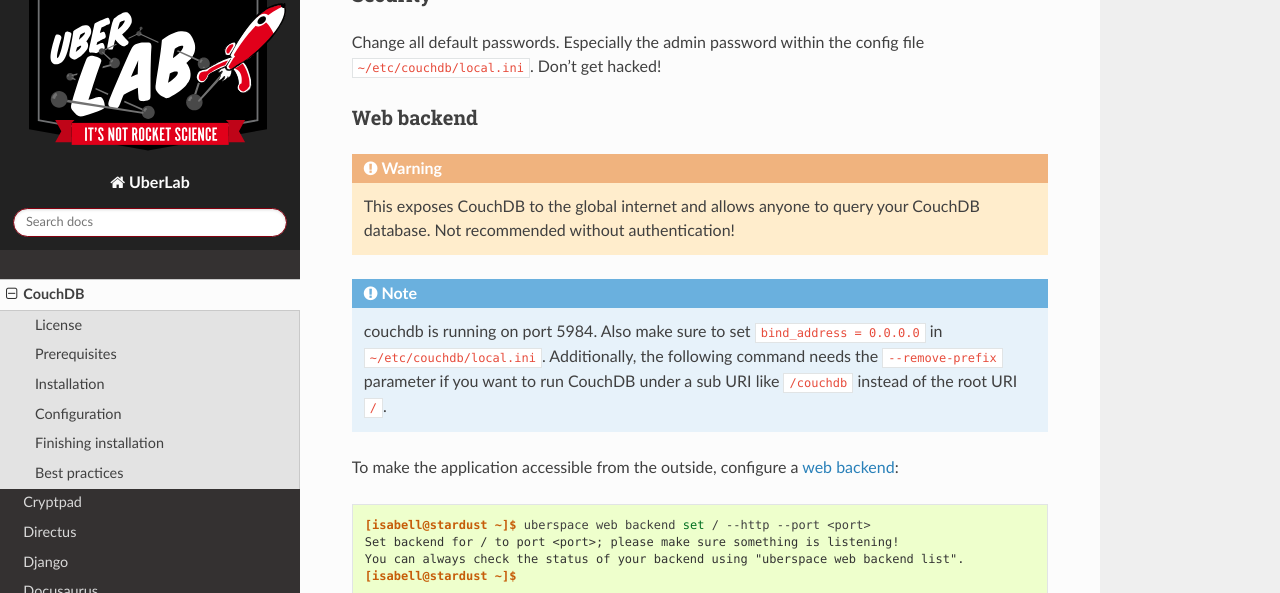
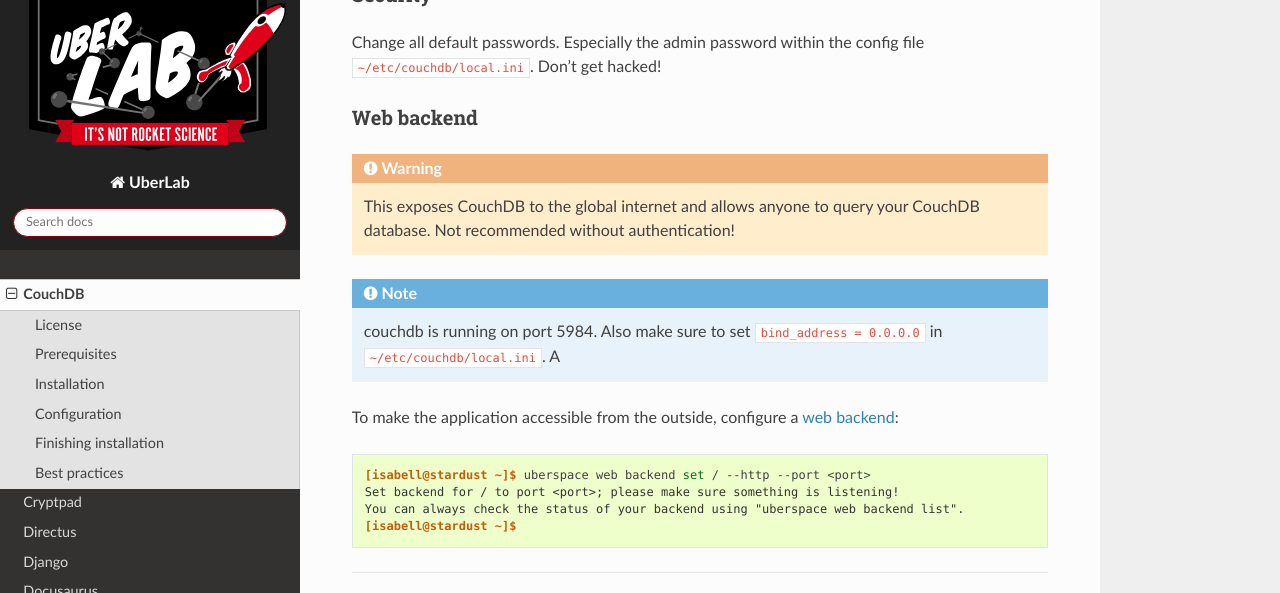
Before and after one commit to Uberspace/lab, a Sphinx documentation site: the page built from source/guide_couchdb.rst, in a window 1280 px wide and 900 px high, scrolled down 3422 px, cut to the strip 0-593 px from the top of the window. Built offline with Sphinx 7.4.7 and the Read the Docs theme 2.0.0, drawn with Linux system fonts in a browser that asks for light colours.

Commit message:
[couchdb] remove --remove-prefix

```diff
--- a/source/guide_couchdb.rst
+++ b/source/guide_couchdb.rst
@@ -139,7 +139,7 @@
 
 .. note::
 
-    couchdb is running on port 5984. Also make sure to set ``bind_address = 0.0.0.0`` in ``~/etc/couchdb/local.ini``. Additionally, the following command needs the ``--remove-prefix`` parameter if you want to run CouchDB under a sub URI like ``/couchdb`` instead of the root URI ``/``.
+    couchdb is running on port 5984. Also make sure to set ``bind_address = 0.0.0.0`` in ``~/etc/couchdb/local.ini``. A
 
 .. include:: includes/web-backend.rst
 
```
